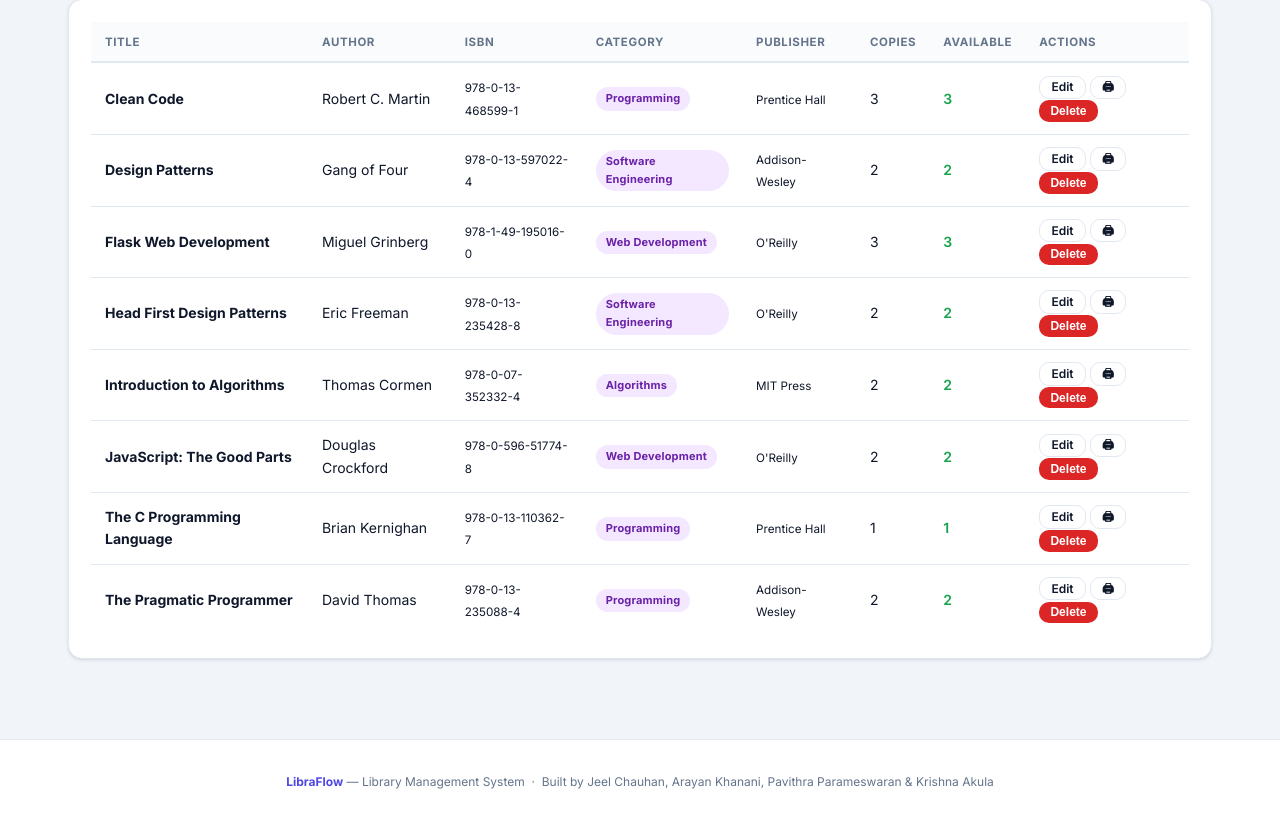
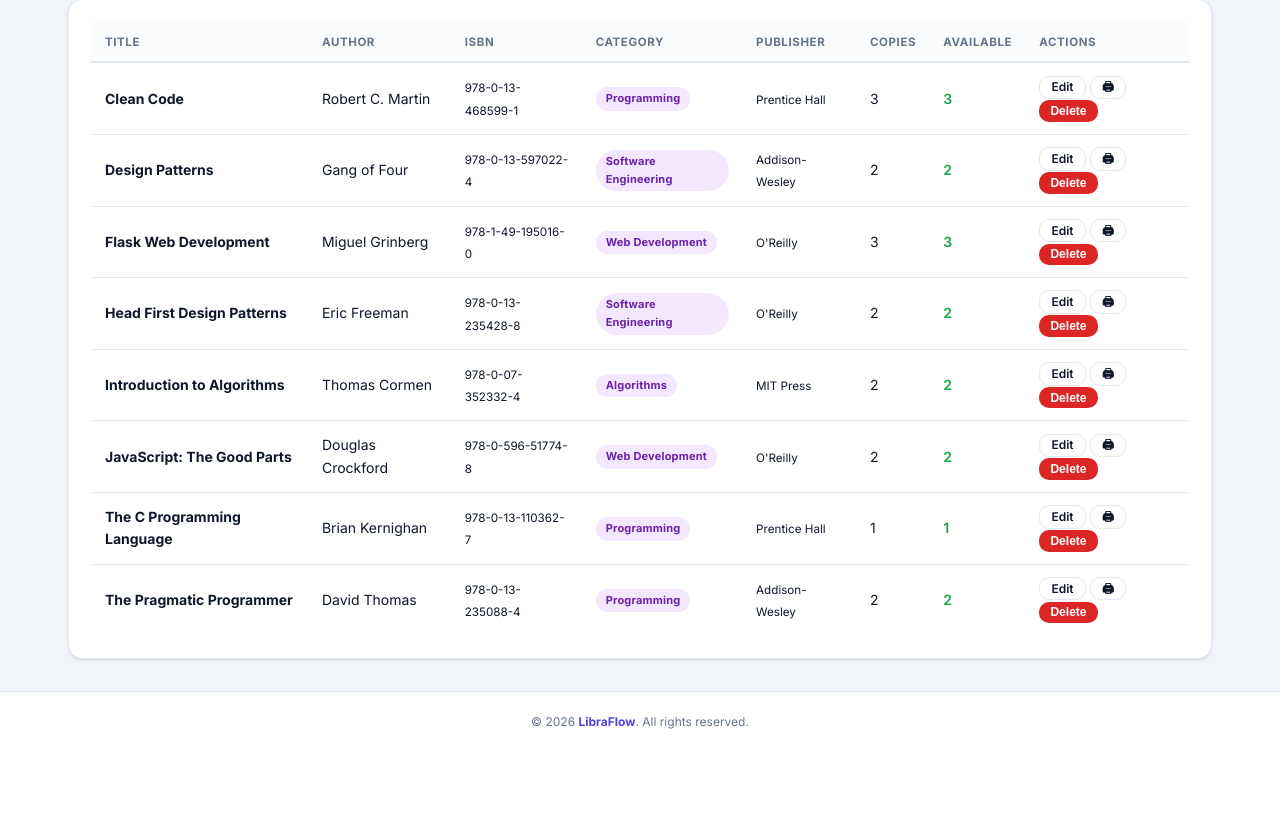
Before and after one commit to Aryankanani1/LibraFlow, a Flask app: page /admin/books in a window 1280 px wide. Shown: the part 271-1094 px from the top of the page. After the commit the page ends 1000 px from the top, so only its background shows below. Run offline with Flask 3, Linux system fonts and the light colour scheme; a user stored in the database is signed in.

Commit message:
Fix footer — copyright only, always pinned to bottom of page

```diff
--- a/static/css/style.css
+++ b/static/css/style.css
@@ -30,13 +30,20 @@
   --shadow-lg:    0 10px 30px rgba(0,0,0,.1);
 }
 
+html { height: 100%; }
+
 body {
   font-family: 'Inter', -apple-system, BlinkMacSystemFont, 'Segoe UI', sans-serif;
   background: var(--bg);
   color: var(--text);
   font-size: 14px;
   line-height: 1.6;
+  min-height: 100%;
+  display: flex;
+  flex-direction: column;
 }
+
+.main-content { flex: 1; }
 
 a { color: var(--primary); text-decoration: none; }
 a:hover { text-decoration: underline; }
@@ -367,11 +374,10 @@ a:hover { text-decoration: underline; }
 /* ── Footer ───────────────────────────────────────────────────────────── */
 .site-footer {
   text-align: center;
-  padding: 2rem 1.5rem;
+  padding: 1.25rem 1.5rem;
   color: var(--muted);
   font-size: 12px;
   border-top: 1px solid var(--border);
-  margin-top: 3rem;
   background: var(--surface);
 }
 .site-footer strong { color: var(--primary); }
--- a/templates/base.html
+++ b/templates/base.html
@@ -76,8 +76,7 @@
 
 {% if current_user.is_authenticated %}
 <footer class="site-footer">
-  <strong>LibraFlow</strong> — Library Management System &nbsp;·&nbsp;
-  Built by Jeel Chauhan, Arayan Khanani, Pavithra Parameswaran &amp; Krishna Akula
+  &copy; {{ 2026 }} <strong>LibraFlow</strong>. All rights reserved.
 </footer>
 {% endif %}
 
```
